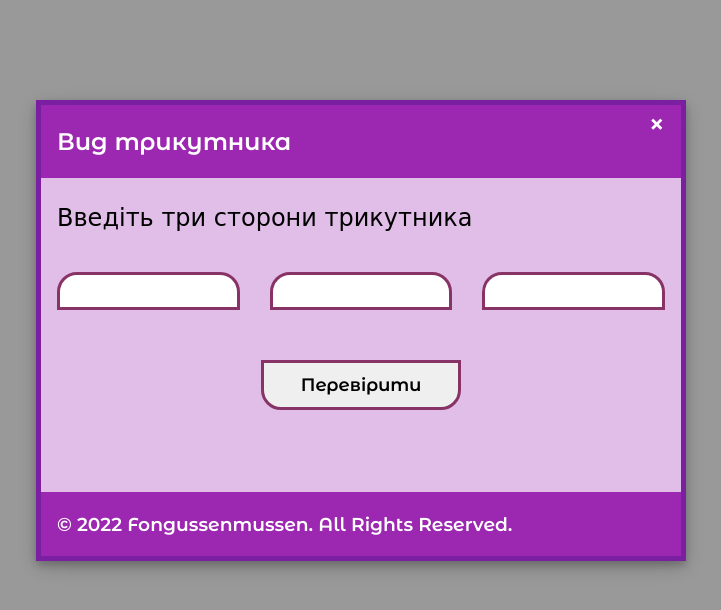
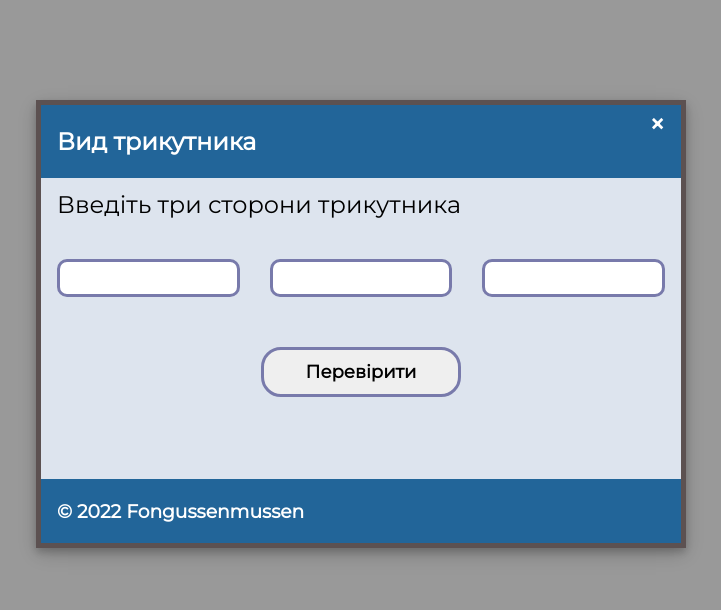
Before and after one commit to Fongussenmussen/triangle, a plain HTML site: page index.html in a window 1280 px wide. Both pictures are taken after a click on the button "Відкрити вікно". Shown: the whole page, without its empty margins (279-1000 px from the left). Drawn offline with nearby package versions, Linux system fonts and the light colour scheme; a web font is replaced by a local one.

Commit message:
add some color

```diff
--- a/css/main.css
+++ b/css/main.css
@@ -1,5 +1,7 @@
+@import url('https://fonts.googleapis.com/css2?family=Montserrat:ital@0;1&display=swap');
+
 * {
-  font-family: 'Montserrat Alternates', Arial, Helvetica, sans-serif;
+  font-family: 'Montserrat', Arial, Helvetica, sans-serif;
 }
 body {
   margin: 0;
@@ -8,7 +10,7 @@ body {
   background-repeat: no-repeat;
 }
 #myBtn {
-  background-color: #9C27B0;
+  background: #808080;
   color: white;
   padding: 12px 16px;
   font-size: 18px;
@@ -16,12 +18,14 @@ body {
   border: none;
   cursor: pointer;
   width: 200px;
-  border-radius: 10px ;
+  border-radius: 10px;
 }
 #myBtn:hover {
-  background-color: #35C9C8FF;
-  transition: 0.5s;
+  background-color: #4898E9;
+  transform:scale(1.2);
+  transition: 1s;
 }
+
 .butt {
     width: 100%;
     height: 100vh;
@@ -47,10 +51,10 @@ body {
 }
 .modal-content {
     position: relative;
-    background-color: #E1BEE7;
+    background-color: #DDE4EE;
     margin: auto;
     padding: 0;
-    border: 5px solid #7B1FA2;
+    border: 5px solid #5C5151;
     width: 50%;
     box-shadow: 0 4px 8px 0 rgba(0,0,0,0.2),
     0 6px 20px 0 rgba(0,0,0,0.19);
@@ -70,7 +74,7 @@ body {
     to {top:0; opacity:1}
 }
 .close {
-    color: white;
+    color: #fff;
     float: right;
     font-size: 28px;
     font-weight: bold;
@@ -83,14 +87,16 @@ body {
 }
 .modal-header {
     padding: 2px 16px;
-    background-color: #9C27B0;
-    color: white;
+    background: #226599;
+    color: #fff;
 }
 .modal-body {padding: 2px 16px;}
 
 .triangle-description {
-  font-family: 'Neucha', cursive;
-  font-size: 24px;
+    font-size: 24px;
+}
+.triangle-description {
+  margin-top: 10px;
 }
 .triangle-inputs {
     display: flex;
@@ -101,12 +107,11 @@ body {
 #input1, #input2, #input3 {
     min-width: 100px;
     min-height: 30px;
-    border: 3px solid #836;
+    border: 3px solid #787AAB;
     text-align: center;
     font-size: 20px;
-    border-radius: 20px 20px 0 0;
+    border-radius: 10px;
 }
-
 
 .submit {
     display: flex;
@@ -114,20 +119,21 @@ body {
     text-align: center;
     margin: 50px 0 30px 0;
 }
+
 #sendValues {
   width: 200px;
   height: 50px;
   font-size: 18px;
   font-weight: bold;
-  border: 3px solid #836;
-  border-radius: 0 0 20px 20px;
+  border: 3px solid #787AAB;
+  border-radius: 20px;
 }
 
+#sendValues:hover {
+  transform: translateY(-5px);
+  transition: all linear .1s;
+}
 
-#sendValues:hover {
-  background-color: #fff;
-  transition: 0.5s;
-}
 #result {
   width: 100%;
   height: 50px;
@@ -135,11 +141,13 @@ body {
   font-size: 16px;
   font-weight: 500;
 }
+
 #result p {margin: 0;}
+
 .modal-footer {
     padding: 2px 16px;
-    background-color: #9C27B0;
-    color: white;
+    background: #226599;
+    color: #fff;
 }
 
 
@@ -152,9 +160,9 @@ body {
 
 @media screen and (max-width: 900px) {
   .modal-header h2{text-align: center;}
-  .triangle-inputs {flex-wrap: wrap;}
   .triangle-description {text-align: center;}
   .modal-footer {text-align: center;}
+  .modal-content {width: 70%;}
 }
 
 @media screen and (max-width: 775px) {
@@ -165,6 +173,8 @@ body {
   .modal-content {
     width: 70%;
   }
+  .triangle-inputs {flex-wrap: wrap;}
+  .modal {padding-top: 50px;}
 }
 
 @media screen and (max-width: 525px) {
@@ -174,11 +184,12 @@ body {
   }
   .modal {
     padding-top: 30px;
-
   }
   .modal-content {
     width: 80%;
   }
+  .modal-header h2 {font-size: 20px;}
+  p.triangle-description {font-size: 18px;}
 }
 
 @media screen and (min-width: 1536px) {
--- a/index.html
+++ b/index.html
@@ -3,9 +3,6 @@
   <head>
     <meta charset="UTF-8">
     <meta name="viewport" content="width=device-width, initial-scale=1.0">
-    <link rel="preconnect" href="https://fonts.googleapis.com">
-    <link rel="preconnect" href="https://fonts.gstatic.com" crossorigin>
-    <link href="https://fonts.googleapis.com/css2?family=Montserrat+Alternates:ital,wght@0,300;0,400;0,500;0,600;1,300;1,400&family=Neucha&display=swap" rel="stylesheet">
     <link rel="stylesheet" href="./css/main.css">
     <title>Triangle</title>
     <link rel="icon" type="image/x-icon" href="./img/favicon/favicon.ico">
@@ -34,10 +31,10 @@
           <div id="result"></div>
         </div>
         <div class="modal-footer">
-          <h3>&#169 2022 Fongussenmussen. All Rights Reserved.</h3>
+          <h3>&#169 2022 Fongussenmussen</h3>
+
         </div>
       </div>
-      <script src="https://ajax.googleapis.com/ajax/libs/jquery/2.1.1/jquery.min.js"></script>
     </div>
   </body>
 </html>
```
